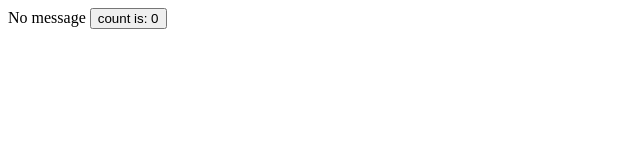
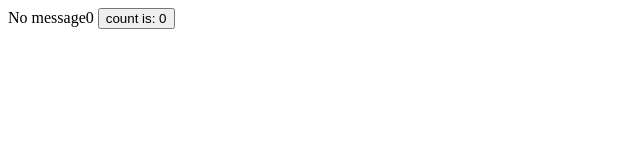
Before and after one commit to XuanYi0905/Website2024, a plain HTML site: page vueJS/vue1.html in a window 1280 px wide. Shown: the full height of the page, 0-640 px from the left. Drawn offline with nearby package versions, Linux system fonts and the light colour scheme.

Commit message:
20241101

```diff
--- a/vueJS/vue1.html
+++ b/vueJS/vue1.html
@@ -7,7 +7,7 @@
     <script src="https://unpkg.com/vue@3/dist/vue.global.js"></script>
 </head>
 <body>
-    <div id="app">{{ message }}
+    <div id="app">{{ message }}{{ count }}
       <button @click="count++">
         count is: {{ count }}
       </button>
```
